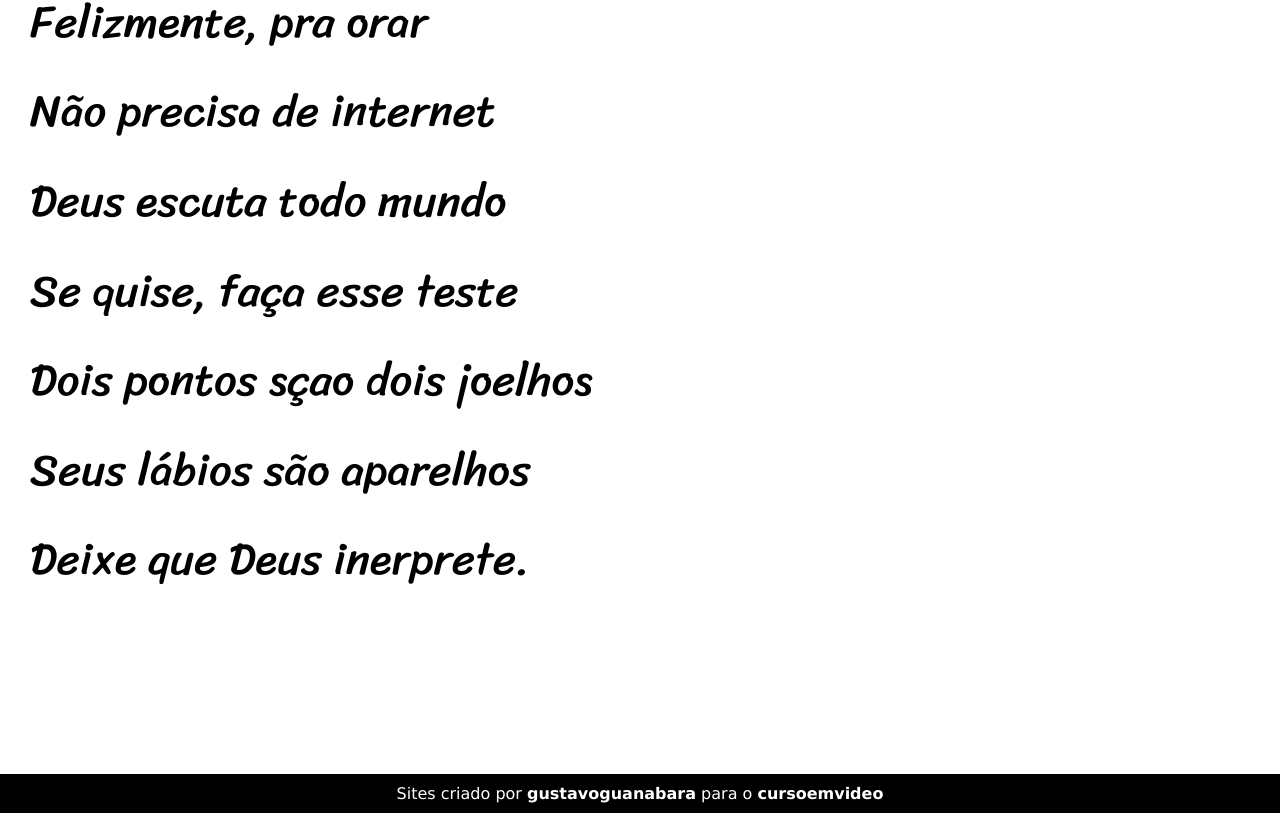
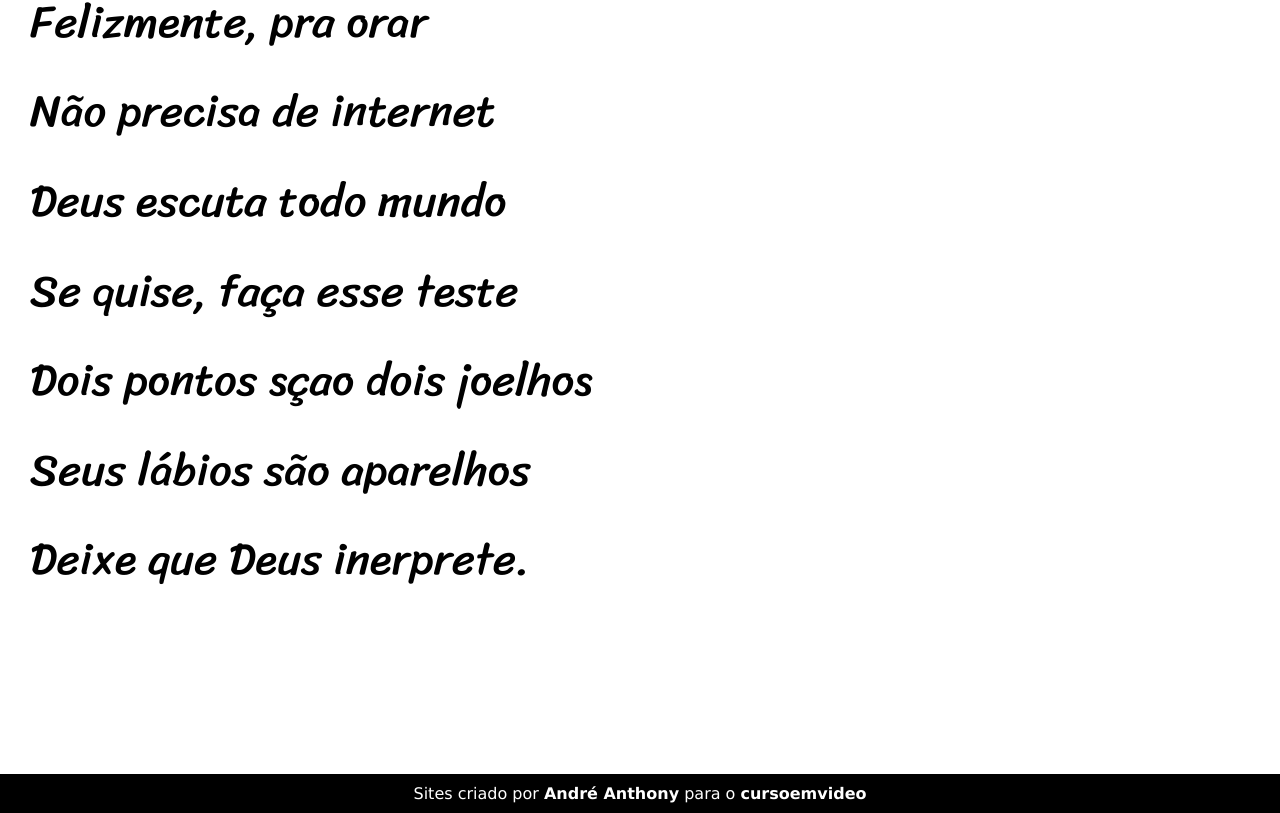
Before and after one commit to Andremandola/Projeto-Cordel, a plain HTML site: page index.html in a window 1280 px wide. Shown: the part 5054-5867 px from the top of the page. Drawn offline with Linux system fonts and the light colour scheme; files whose address does not match are found by name.

Commit message:
Update index.html

```diff
--- a/index.html
+++ b/index.html
@@ -134,7 +134,7 @@
         </P>
     </section>
     <footer>
-        <P> Sites criado por <a href="https://gustavoguanabara.github.io/" target="_blank"><b>gustavoguanabara</b></a> para o <a href="https://www.cursoemvideo.com/" target="_blank"><b>cursoemvideo</b></a> <a href=""></a></P>
+        <P> Sites criado por <a href="https://github.com/Andremandola/" target="_blank"><b>André Anthony</b></a> para o <a href="https://www.cursoemvideo.com/" target="_blank"><b>cursoemvideo</b></a> <a href=""></a></P>
     </footer>
 </body>
 </html>
```
